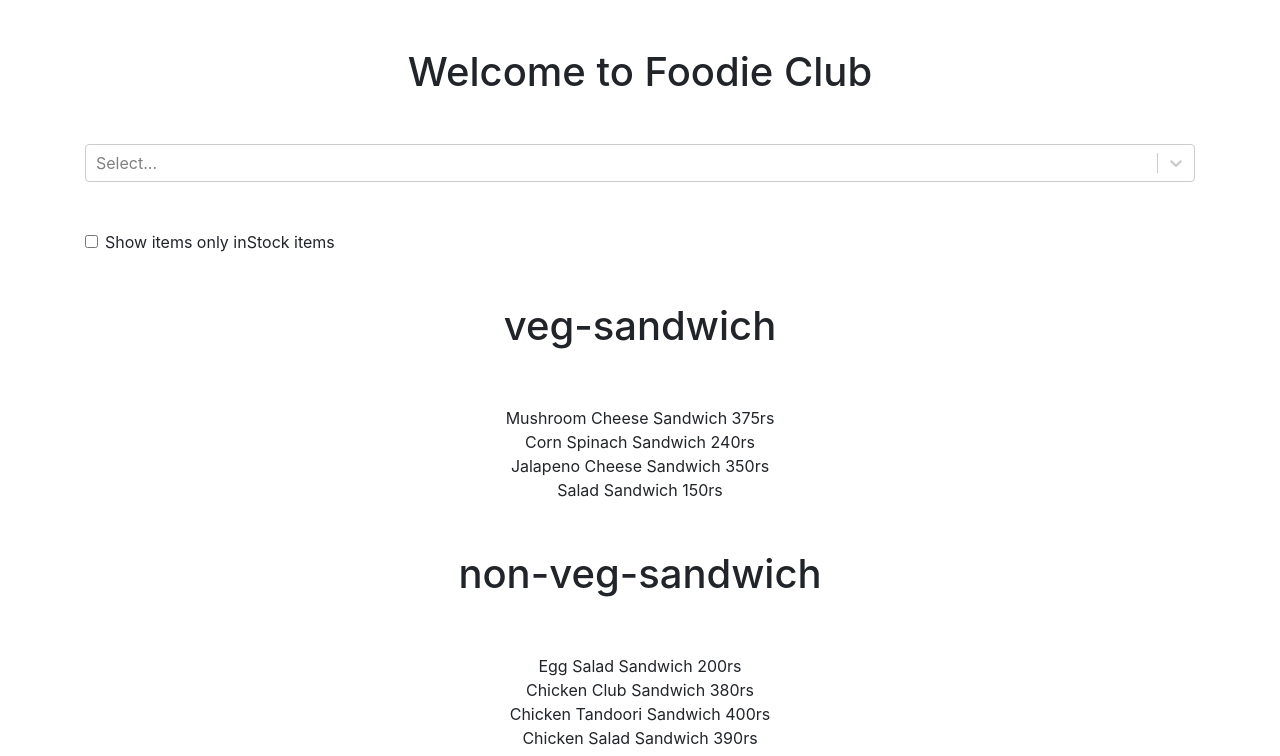
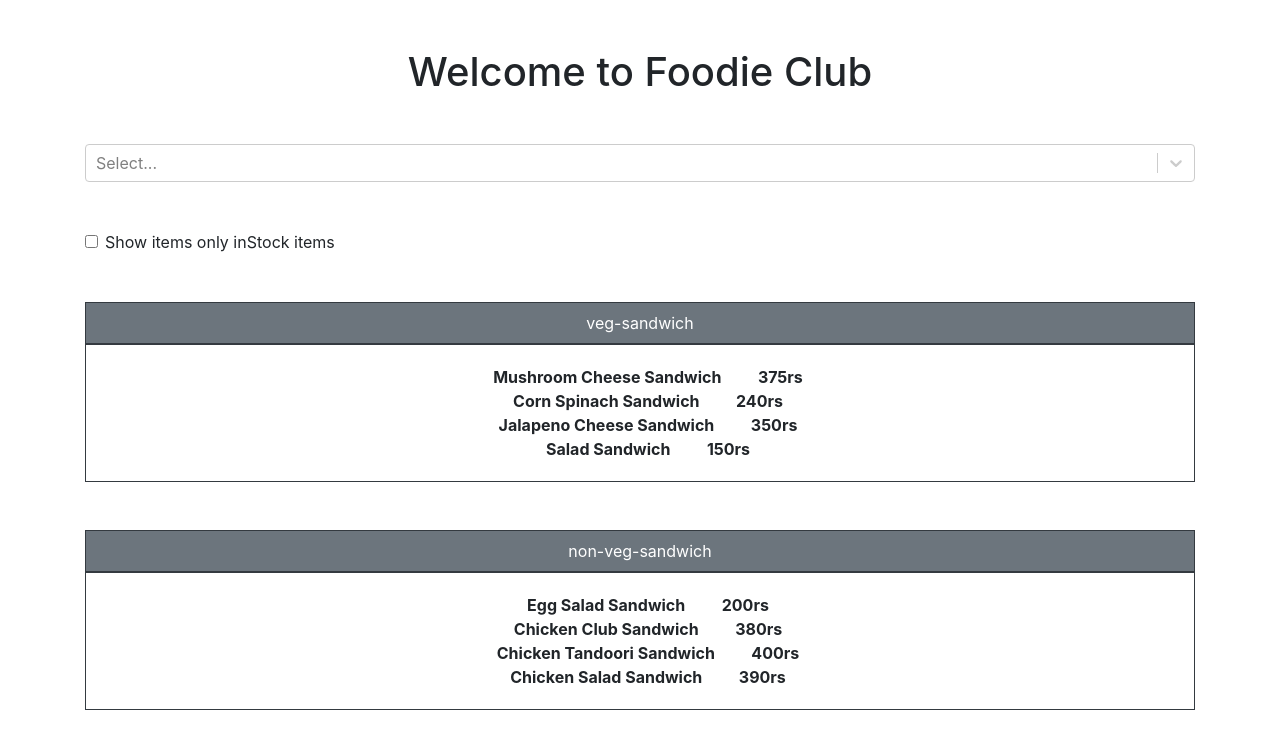
Before and after one commit to PrajyotMore/foodDropdown, a React (Create React App) app: page / in a window 1280 px wide. Shown: the top 756 px of the page. Built offline with nearby package versions, Linux system fonts and the light colour scheme.

Commit message:
commit
commit

```diff
--- a/DataLoad.js
+++ b/DataLoad.js
@@ -16,15 +16,14 @@ function DataLoad({testData}) {
              {
                  data.map((value,index)=> {
                      return <div key={index}>
-                                <h1 className="text-center">{value.category}</h1>
-                                <div className="text-center p-5">
-                                <div> {value.items[0].name} {value.items[0].price}</div>
-                                <div> {value.items[1].name} {value.items[1].price}</div>
-                                <div> {value.items[2].name} {value.items[2].price}</div>
-                                <div> {value.items[3].name} {value.items[3].price}</div>
-
+                                <div className="text-center p-2 text-white border border-dark bg-secondary">{value.category}</div>
+                                <div className= "card-body text-center text-black mb-5 border border-dark">
+                                    <div> <strong className="fw-normal p-3">{value.items[0].name}</strong>  <strong className="pl-3">{value.items[0].price}</strong></div>
+                                    <div> <strong className="fw-normal p-3">{value.items[1].name}</strong>  <strong className="pl-3">{value.items[1].price}</strong></div>
+                                    <div> <strong className="fw-normal p-3">{value.items[2].name}</strong>  <strong className="pl-3">{value.items[2].price}</strong></div>
+                                    <div> <strong className="fw-normal p-3">{value.items[3].name}</strong>  <strong className="pl-3">{value.items[3].price}</strong></div>
+                                </div>
                             </div>
-                           </div>
                  })
              }
          </div>
```
